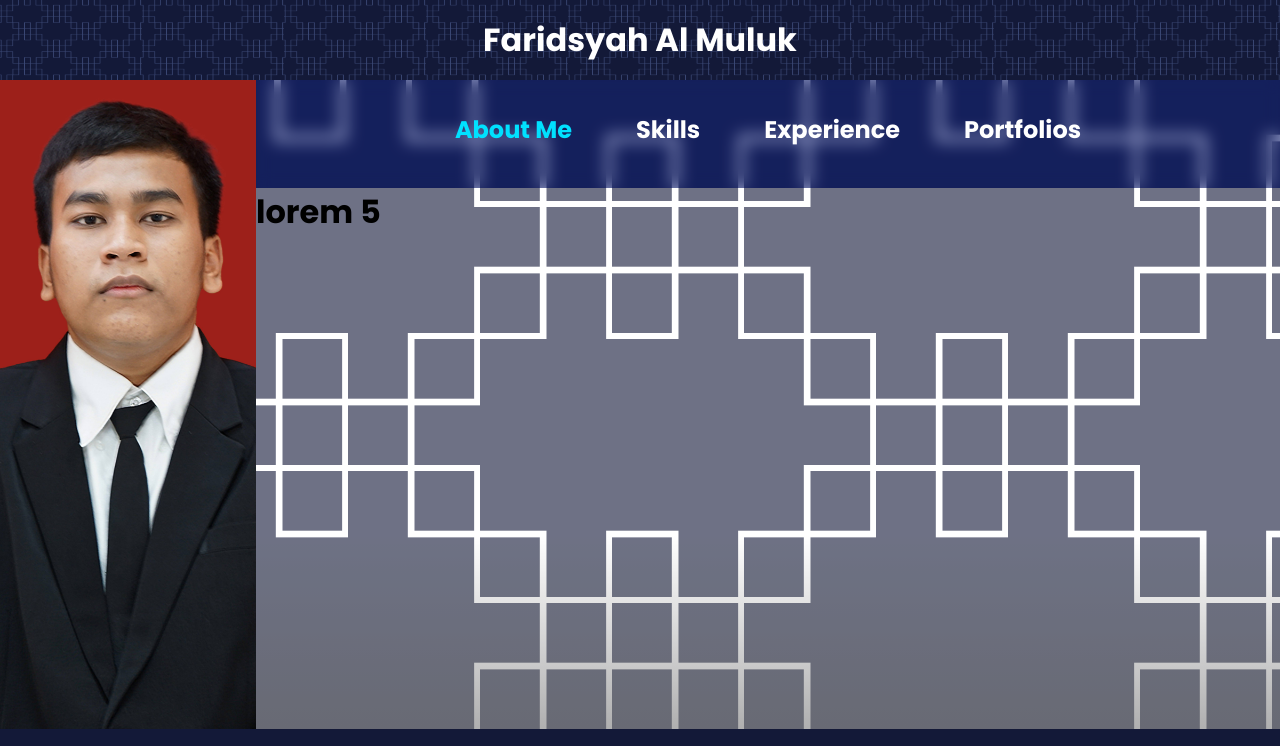
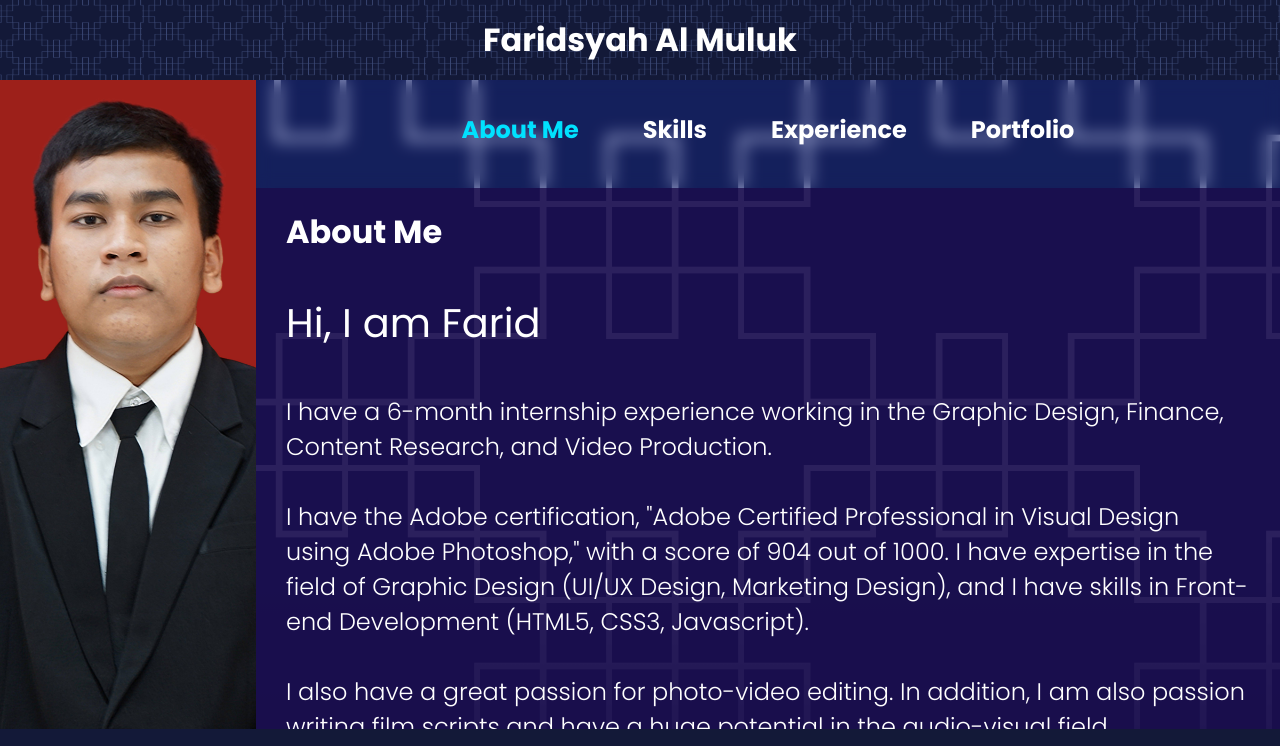
Before and after one commit to faridsyah18/portfolio-web, a website: page public/Aboutme.html in a window 1280 px wide. Both pictures are taken after a click on the link "About Me". Shown: the top 746 px of the page. Drawn offline with nearby package versions, Linux system fonts and the light colour scheme.

Commit message:
24 mei 2023

```diff
--- a/js/script.js
+++ b/js/script.js
@@ -1,8 +1,8 @@
 // Mengambil semua elemen <a> di dalam .nav-desktop-left
 const navLinks = document.querySelectorAll('.nav-desktop-left a');
 
-// Mengambil semua elemen <h1>
-const headings = document.querySelectorAll('.judul .sub-header h1');
+// Mengambil semua elemen <div> yang ada di isi
+const isiPages = document.querySelectorAll('.isi-page > div')
 
 // Mendaftarkan event listener untuk setiap elemen <a>
 navLinks.forEach((link, index) => {
@@ -16,5 +16,13 @@ navLinks.forEach((link, index) => {
 
     // Menambahkan kelas .active pada elemen <a> yang diklik
         this.classList.add('active');
+
+    // Menghapus kelas .muncul dari semua elemen <div> di isiPage
+    isiPages.forEach(page => {
+        page.classList.remove('muncul');
+    });
+
+    // Menambahkan kelas .muncul pada elemen
+    isiPages[index].classList.add('muncul');
     });
 });
--- a/public/Aboutme.html
+++ b/public/Aboutme.html
@@ -4,7 +4,7 @@
     <meta charset="UTF-8">
     <meta http-equiv="X-UA-Compatible" content="IE=edge">
     <meta name="viewport" content="width=device-width, initial-scale=1.0">
-    <title>About Me</title>
+    <title>Faridsyah Al Muluk</title>
 
     <!-- Jquery -->
     <script src="https://code.jquery.com/jquery-3.7.0.js"></script>
@@ -48,7 +48,7 @@
                 <a class="aboutme-nav" id="aboutme" href="#">About Me</a>
                 <a class="skills-nav" id="skills" href="#">Skills</a>
                 <a class="exp-nav" id="exp" href="#">Experience</a>
-                <a class="portfo-nav" id="portfo" href="#">Portfolios</a>
+                <a class="portfo-nav" id="portfo" href="#">Portfolio</a>
             </div>
         </div>
 
@@ -56,16 +56,17 @@
 
             <div class="about-me-isi">
                 <div class="judul">
-                    <h1>lorem 5</h1>
+                    <h1>About Me</h1>
                 </div>
                 <div class="isi">
-                    <p></p>
+                    <h2>Hi, I am Farid</h2>
+                    <p>I have a 6-month internship experience working in the Graphic Design, Finance, Content Research, and Video Production. <br><br> I have the Adobe certification, "Adobe Certified Professional in Visual Design using Adobe Photoshop," with a score of 904 out of 1000. I have expertise in the field of Graphic Design (UI/UX Design, Marketing Design), and I have skills in Front-end Development (HTML5, CSS3, Javascript). <br><br> I also have a great passion for photo-video editing. In addition, I am also passion writing film scripts and have a huge potential in the audio-visual field.</p>
                 </div>
             </div>
 
             <div class="skills-isi">
                 <div class="judul">
-
+                    <h1>Skills</h1>
                 </div>
                 <div class="isi">
 
@@ -74,7 +75,7 @@
 
             <div class="exp-isi">
                 <div class="judul">
-
+                    <h1>Experience</h1>
                 </div>
                 <div class="isi">
 
@@ -83,7 +84,7 @@
 
             <div class="portfo-isi">
                 <div class="judul">
-
+                    <h1>Portfolio</h1>
                 </div>
                 <div class="isi">
 
--- a/public/css/style-aboutme.css
+++ b/public/css/style-aboutme.css
@@ -9,6 +9,19 @@
     outline: none;
     border: none;
     text-decoration: none;
+}
+
+::-webkit-scrollbar {
+    width: 10px;
+}
+
+::-webkit-scrollbar-track {
+    border-radius: 20px;
+}
+
+::-webkit-scrollbar-thumb {
+    background: #ffffff;
+    border-radius: 20px;
 }
 
 html,
@@ -165,7 +178,7 @@ header .nav-desktop a {
 }
 
 .isi-page {
-    background-color: #ffffff62;
+    background-color: #1a0f50ec;
     width: 80%;
     min-height: 100vh;
     margin-left: auto;
@@ -175,13 +188,72 @@ header .nav-desktop a {
 .isi-page .skills-isi,
 .isi-page .exp-isi,
 .isi-page .portfo-isi {
+    padding: 20px 30px;
 }
 
+.isi-page .about-me-isi .judul h1,
+.isi-page .skills-isi .judul h1,
+.isi-page .exp-isi .judul h1,
+.isi-page .portfo-isi .judul h1 {
+    color: #fff;
+    /* background-color: #000; */
+}
+
+.isi-page .about-me-isi .judul {
+    /* background-color: #000; */
+}
+
+.isi-page .about-me-isi {
+    /* background-color: #000; */
+    width: 100%;
+    min-height: 100vh;
+}
+
+
+.isi-page .about-me-isi .isi {
+    margin-top: 1rem;
+    color: #fff;
+    /* background-color: #00e1ff; */
+}
+
+.isi-page .about-me-isi .isi h2 {
+    font-size: 40px;
+    margin-top: 2.3rem;
+    font-weight: 400;
+    /* background-color: #000; */
+    margin-bottom: 1rem;
+}
+
+.isi-page .about-me-isi .isi p {
+    display: flex;
+    align-items: center;
+    font-size: 24px;
+    font-weight: 300;
+    margin-bottom: 2rem;
+    /* background-color: #0026ff; */
+    height: 50vh;
+    overflow-y: scroll;
+}
+
+.isi-page .skills-isi .isi {
+    background-color: #000;
+}
+
+.isi-page .about-me-isi,
 .isi-page .skills-isi,
 .isi-page .exp-isi,
 .isi-page .portfo-isi {
     display: none;
 }
+
+.isi-page .about-me-isi.muncul,
+.isi-page .skills-isi.muncul,
+.isi-page .exp-isi.muncul,
+.isi-page .portfo-isi.muncul {
+    display: block;
+}
+
+
 
 
 
```
Also changed, not shown: public/img/than - now.svg (added), public/welcome.html (renamed from public/Faridsyah.html).
